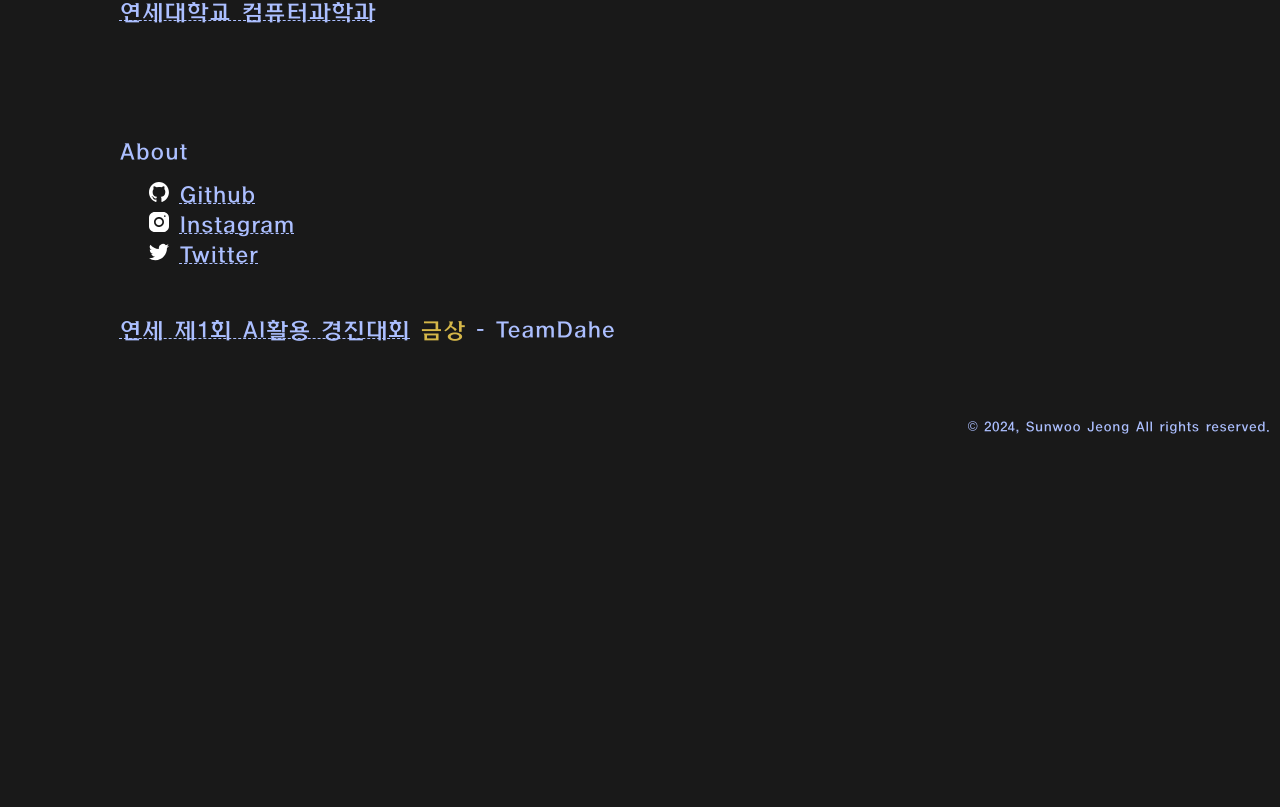
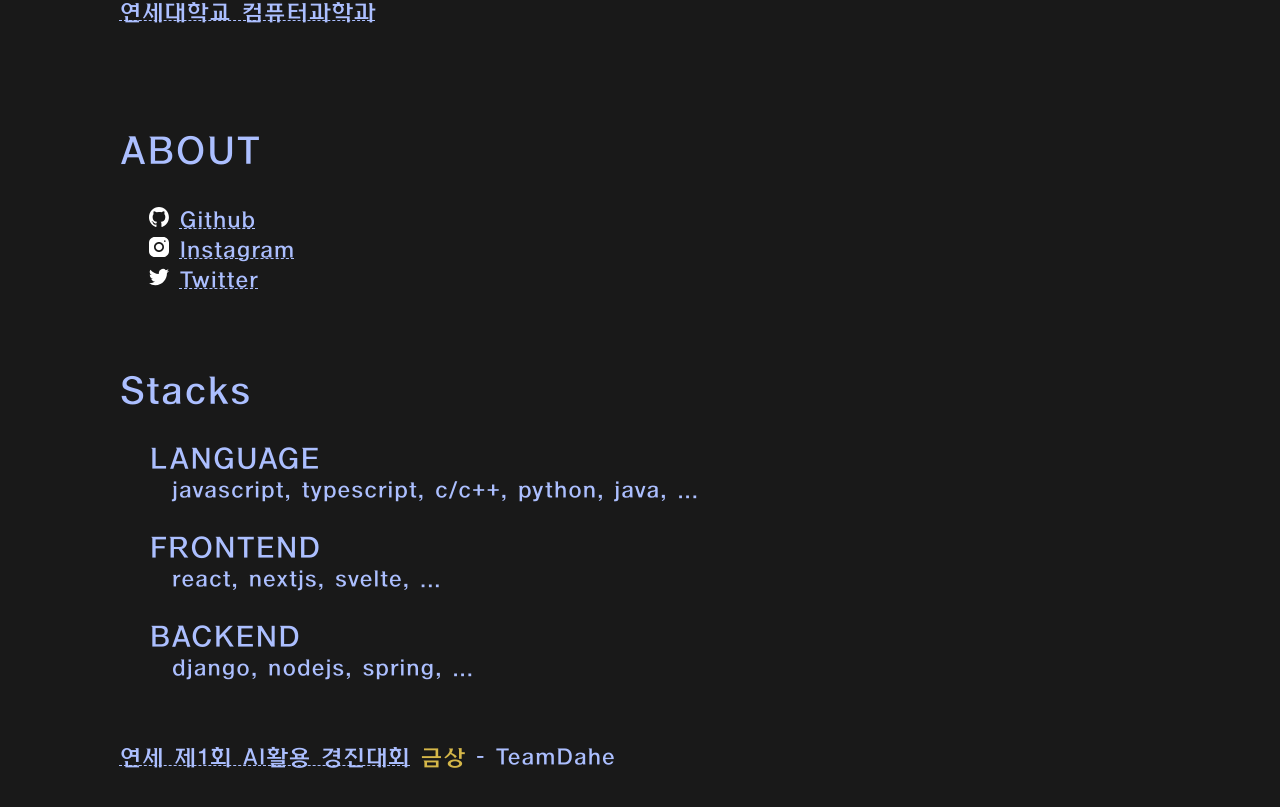
Before and after one commit to whispernorbury/whispernorbury-homepage, a Next.js app: page / in a window 1280 px wide. Shown: the part 671-1478 px from the top of the page. Before the commit the page ends 1113 px from the top, so only its background shows below. Built offline with nearby package versions, Linux system fonts and the light colour scheme.

Commit message:
add: stacks(lang, front/back)

```diff
--- a/app/page.tsx
+++ b/app/page.tsx
@@ -3,12 +3,13 @@
 import LinkedProfile from "@/components/contents/LinkedProfile"
 import MainInfo from "@/components/contents/MainInfo"
 import Navigation from "@/components/Navigation"
-import FootPrint from "@/components/FootPrint"
+import FootPrint from "@/components/contents/FootPrint"
 import Footer from "@/components/Footer"
 import Space from "@/components/Space"
 import Body from "@/components/Body"
 import ThemeProvider from "@/contexts/ThemeProvider"
 import { useState, useEffect } from "react"
+import TechStacks from "@/components/contents/TechStacks"
 
 const Home: React.FC = () => {
   const [loaded, setLoaded] = useState(false);
@@ -19,6 +20,7 @@ const Home: React.FC = () => {
         <Navigation loaded={loaded}/>
         <MainInfo/>
         <LinkedProfile loaded={loaded}/>
+        <TechStacks/>
         <FootPrint loaded={loaded}/>
         <Footer/>
       </Body>
--- a/components/BlockHead.tsx
+++ b/components/BlockHead.tsx
@@ -1,10 +1,13 @@
 import React, { ReactNode } from "react";
 
-interface Props { children? : ReactNode; }
-const BlockHead:React.FC<Props> = ({children}) => {
-    const style: React.CSSProperties = { }
-    return (
-        <div style={style}>{children}</div>
-    )
+interface Props {
+    children? : ReactNode;
+    fontSize? : number | string;
+}
+const BlockHead:React.FC<Props> = ({children, fontSize}) => {
+    const style: React.CSSProperties = {
+        fontSize: fontSize,
+    }
+    return ( <div style={style}>{children}</div>);
 }
 export default BlockHead;
--- /dev/null
+++ b/components/ContentCell.tsx
@@ -0,0 +1,14 @@
+import React, {ReactNode} from "react";
+
+interface Props {
+    children? : ReactNode;
+    w?: number | string;
+}
+
+const ContentCell: React.FC<Props> = ({children, w}) => {
+    const style:React.CSSProperties = {
+        paddingLeft: w,
+    }
+    return ( <div style={style}> {children} </div>);
+}
+export default ContentCell;
--- a/components/FootPrint.tsx
+++ b/components/contents/FootPrint.tsx
@@ -1,7 +1,7 @@
 import ContentBox from "@/components/ContentBox"
 import ThemeContext from "@/contexts/ThemeContext";
 import React, { ReactNode, useContext } from "react";
-import Space from "./Space";
+import Space from "../Space";
 
 interface GoldProps { $isDark : boolean; children: ReactNode; }
 interface LoadProps { loaded : boolean; }
@@ -15,7 +15,7 @@ const Gold: React.FC<GoldProps> = ({$isDark, children,}) => {
 const FootPrint: React.FC<LoadProps> = ({loaded}) => {
     const {theme} = useContext(ThemeContext)!;
     return (
-        <ContentBox>
+        <ContentBox h={'20vh'}>
             <Space h={'2em'}/>
             <div><a href="https://sites.google.com/yonsei.ac.kr/genaicontest">
                 <span>연세 제1회 AI활용 경진대회</span></a> <Gold $isDark={loaded && theme}>금상</Gold> - TeamDahe</div>
--- a/components/contents/LinkedProfile.tsx
+++ b/components/contents/LinkedProfile.tsx
@@ -10,14 +10,8 @@ import BlockHead from "@/components/BlockHead"
 import Space from "../Space"
 import ThemeContext from "@/contexts/ThemeContext"
 import React, {ReactNode, useContext, useEffect, useState,} from "react"
+import ContentCell from "@/components/ContentCell"
 
-interface Props { children? : ReactNode; }
-const ContentCell: React.FC<Props> = ({children}) => {
-    const style:React.CSSProperties = {
-        paddingLeft: "30px",
-    }
-    return ( <div style={style}> {children} </div>);
-}
 interface LoadProps { loaded : boolean; }
 const LinkedProfile : React.FC<LoadProps> = ({loaded}) => {
     const [Width, setWidth] = useState(0);
@@ -25,30 +19,27 @@ const LinkedProfile : React.FC<LoadProps> = ({loaded}) => {
     const { theme } = useContext(ThemeContext)!;
     const List = [
         {
-            id: 0,
             title: "Github",
             link: "https://github.com/whispernorbury",
             ico: (loaded && theme) ? GithubIcoWhite : GithubIcoBlack,
         },
         {
-            id: 1,
             title: "Instagram",
             link: "https://instagram.com/whispernorbury",
             ico: (loaded && theme) ? InstagramIcoWhite : InstagramIcoWine,
         },
         {
-            id: 2,
             title: "Twitter",
             link: "https://twitter.com/whispernbry",
             ico: (loaded && theme) ? TwitterIcoWhite : TwitterIcoSky,
         },
     ]
     return (
-        <ContentBox>
-            <BlockHead>About</BlockHead>
-            <Space h={'0.6em'}/>
+        <ContentBox h={'30vh'}>
+            <BlockHead fontSize={'1.7em'}>ABOUT</BlockHead>
+            <Space h={'1.7em'}/>
             {List.map(ele => (
-                <ContentCell key={ele.id}>
+                <ContentCell w={'30px'} key={ele.title}>
                     <a href={ele.link}>
                         <Image src={ele.ico} alt={ele.title} width={Width <= 600 ? 15 : 20} height={Width <= 600 ? 15 : 20}/>
                         <b> </b>
--- /dev/null
+++ b/components/contents/TechStacks.tsx
@@ -0,0 +1,50 @@
+import BlockHead from "../BlockHead"
+import ContentBox from "../ContentBox"
+import ContentCell from "../ContentCell"
+import Space from "../Space"
+const Stacks = [
+    {
+        title: "LANGUAGE",
+        list: [
+            "javascript",
+            "typescript",
+            "c/c++",
+            "python",
+            "java",
+        ],
+    },
+    {
+        title: "FRONTEND",
+        list: [
+            "react",
+            "nextjs",
+            "svelte",
+        ],
+    },
+    {
+        title: "BACKEND",
+        list: [
+            "django",
+            "nodejs",
+            "spring",
+        ],
+    },
+]
+const TechStacks: React.FC = () => {
+    return (
+        <ContentBox h={'40vh'}>
+            <BlockHead fontSize={'1.7em'}>Stacks</BlockHead>
+            <Space h={'1.7em'}/>
+            <ContentCell w={'30px'}>
+                {Stacks.map(ele => (
+                    <div key={ele.title}>
+                    <BlockHead fontSize={'1.3em'}>{ele.title}</BlockHead>
+                    <ContentCell w={'1em'}>{ele.list.map(idx => (<span key={idx}>{idx}, </span>))}...</ContentCell>
+                    <Space h={"1.3em"}/>
+                    </div>
+                ))}
+            </ContentCell>
+        </ContentBox>
+    )
+}
+export default TechStacks
```
